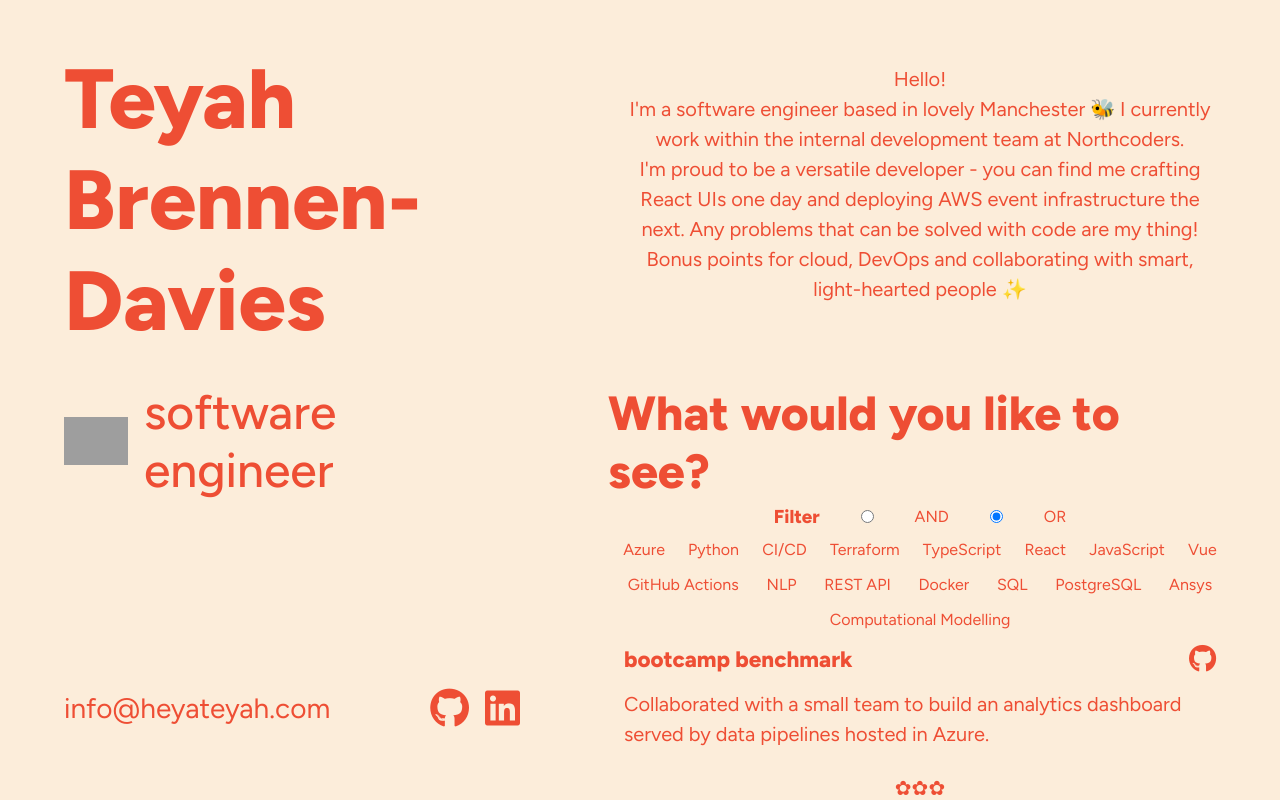
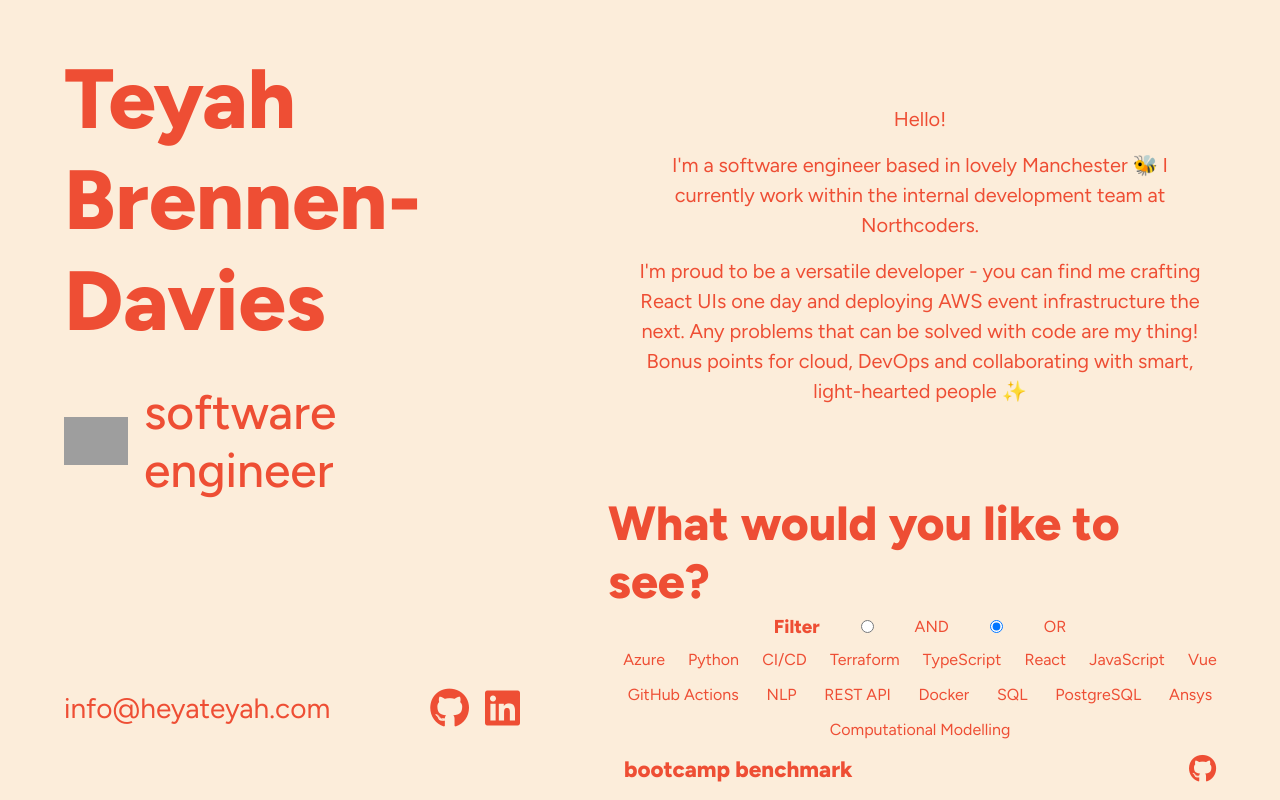
Before and after one commit to teyahbd/my-portfolio-site, a React (Vite) app: page / in a window 1280 px wide. Shown: the top 800 px of the page. Built offline with nearby package versions, Linux system fonts and the light colour scheme; grey boxes are pictures that could not be loaded; a web font is replaced by a local one.

Commit message:
refactor: update intro styling

```diff
--- a/src/atoms/IntroParagraph/IntroParagraph.tsx
+++ b/src/atoms/IntroParagraph/IntroParagraph.tsx
@@ -11,12 +11,13 @@ function IntroParagraph(props: IntroParagraphProps) {
       id="intro"
       className={`${props.forMobile ? "mobile-only" : "web-only"}`}
     >
-      {props.text.map((paragraph) => {
+      {props.text.map((paragraph, index) => {
         return (
           <p
             className={`intro-paragraph ${
               props.forMobile ? "mobile-only fade-in-slow" : "web-only"
             }`}
+            key={index}
           >
             {paragraph}
           </p>
--- a/src/atoms/IntroParagraph/styles.css
+++ b/src/atoms/IntroParagraph/styles.css
@@ -3,11 +3,16 @@
   line-height: var(--standard-line-height);
   padding: var(--standard-padding-size);
   text-align: center;
+  padding-top: calc(3 * var(--standard-padding-size));
   padding-bottom: calc(5 * var(--standard-padding-size));
   flex-grow: 1;
   display: flex;
   flex-direction: column;
   align-items: center;
+}
+
+.intro-paragraph {
+  padding: var(--small-padding-size);
 }
 
 @media only screen and (max-width: 1024px) {
@@ -20,6 +25,5 @@
   }
   .intro-paragraph {
     font-size: var(--small-font-size);
-    padding: var(--small-padding-size);
   }
 }
```
